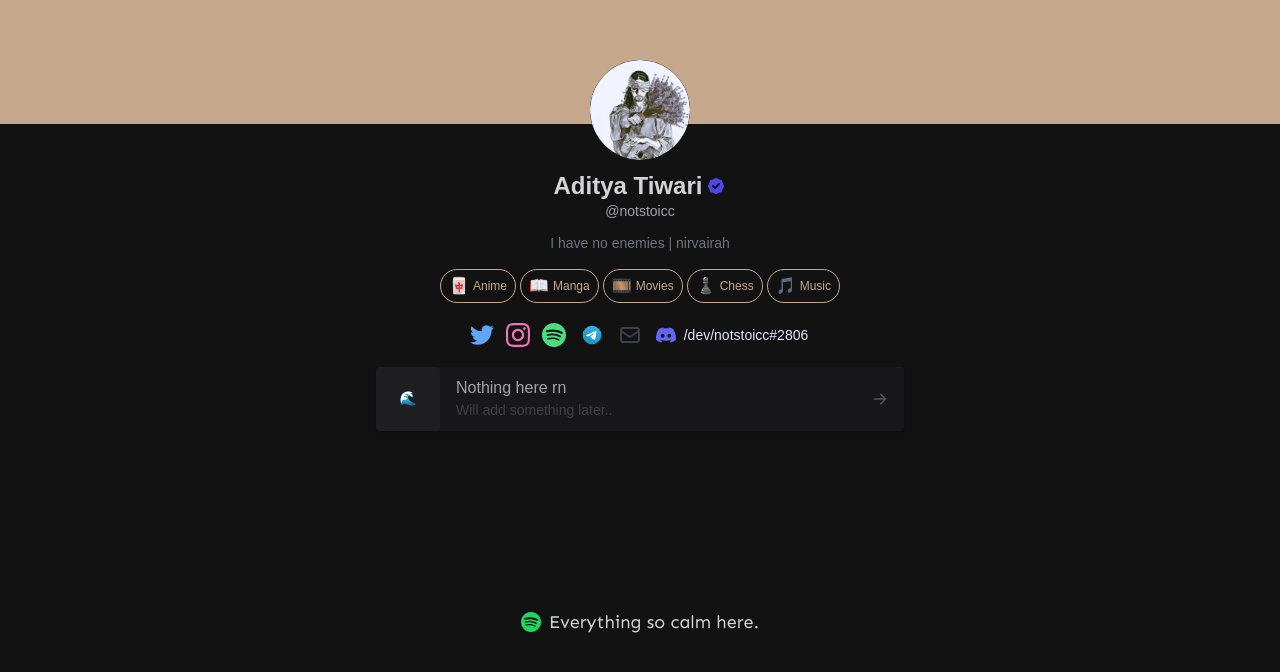
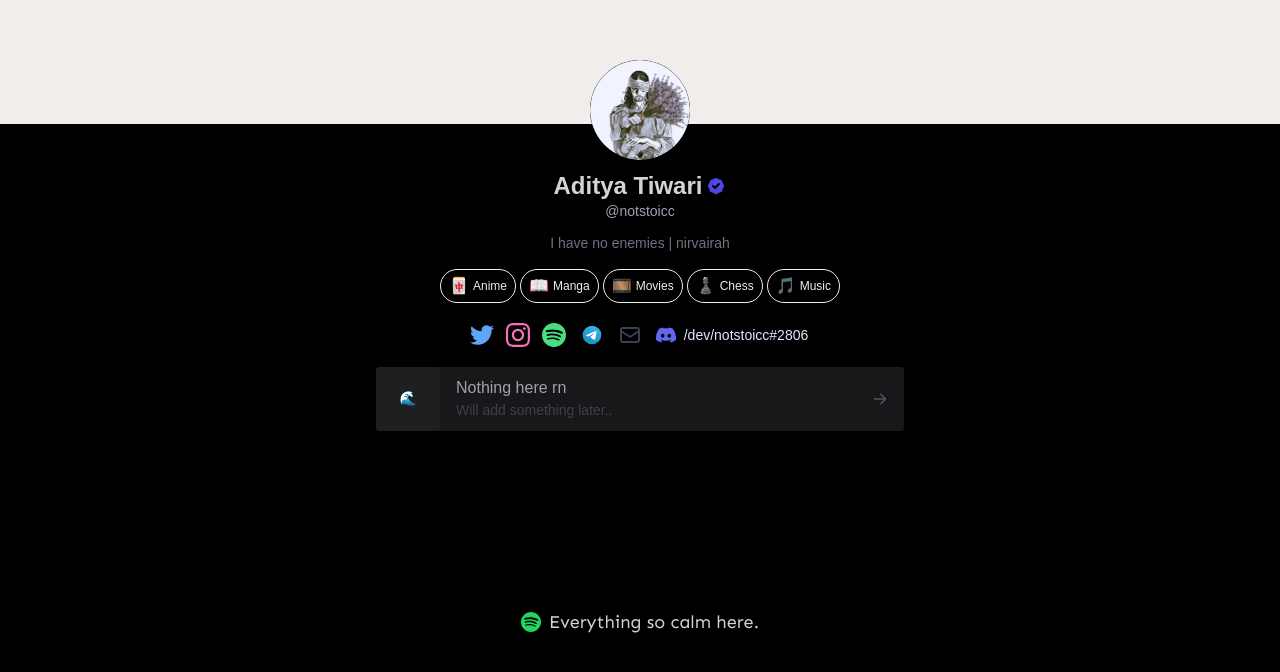
Before and after one commit to notstoicc/v2, a Next.js app: page / in a window 1280 px wide. Shown: the part 116-788 px from the top of the page. Built offline with nearby package versions, Linux system fonts and the light colour scheme; no server answers.

Commit message:
Update tailwind.config.js

```diff
--- a/tailwind.config.js
+++ b/tailwind.config.js
@@ -6,8 +6,8 @@ module.exports = {
   theme: {
     extend: {
       colors: {
-        banner: "#c5a78b", // also for below tags (keep the contrast ratio in mind)
-        primary: "#121212", // Dont change this one
+        banner: "#f0edeb", // also for below tags (keep the contrast ratio in mind)
+        primary: "#000000", // Dont change this one
       },
       fontFamily: {
         jost: ["Jost", "sans-serif"],
```
